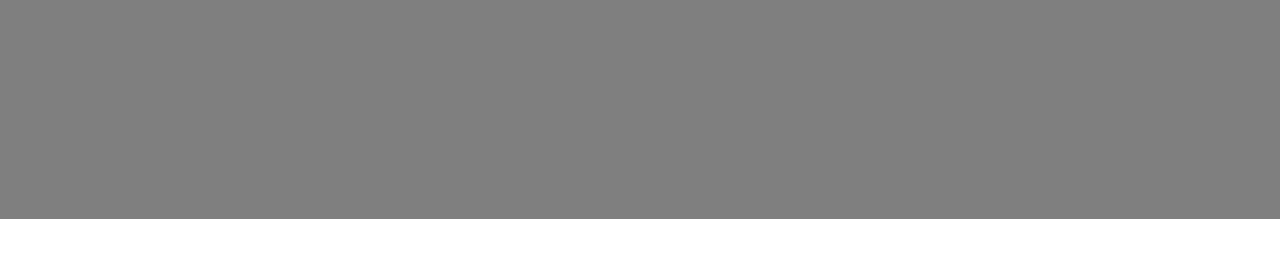
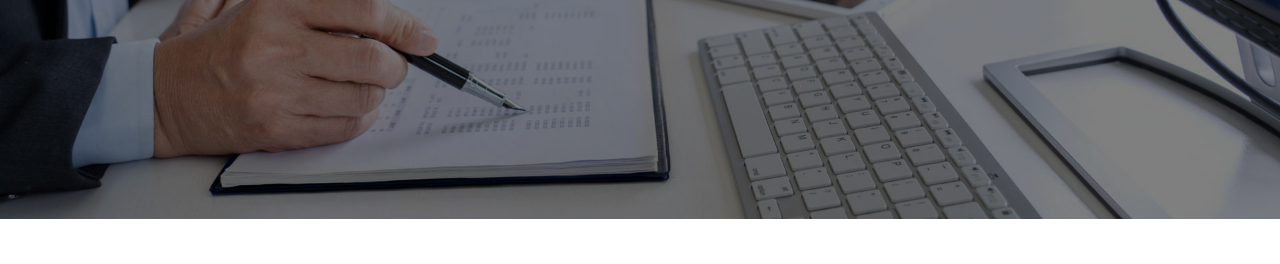
Before and after one commit to rishabrath31/frontend-website, a plain HTML site: page index.html in a window 1280 px wide. Shown: the part 425-689 px from the top of the page. Drawn offline with Linux system fonts and the light colour scheme.

Commit message:
Updated style.css

```diff
--- a/style.css
+++ b/style.css
@@ -71,7 +71,7 @@ nav ul li a:hover {
 }
 /* Hero Section */
 .hero {
-  background: url("img.jpg") no-repeat center center/cover;
+  background: url("/images/img.jpg") no-repeat center center/cover;
   height: 70vh;
   display: flex;
   justify-content: center;
```
